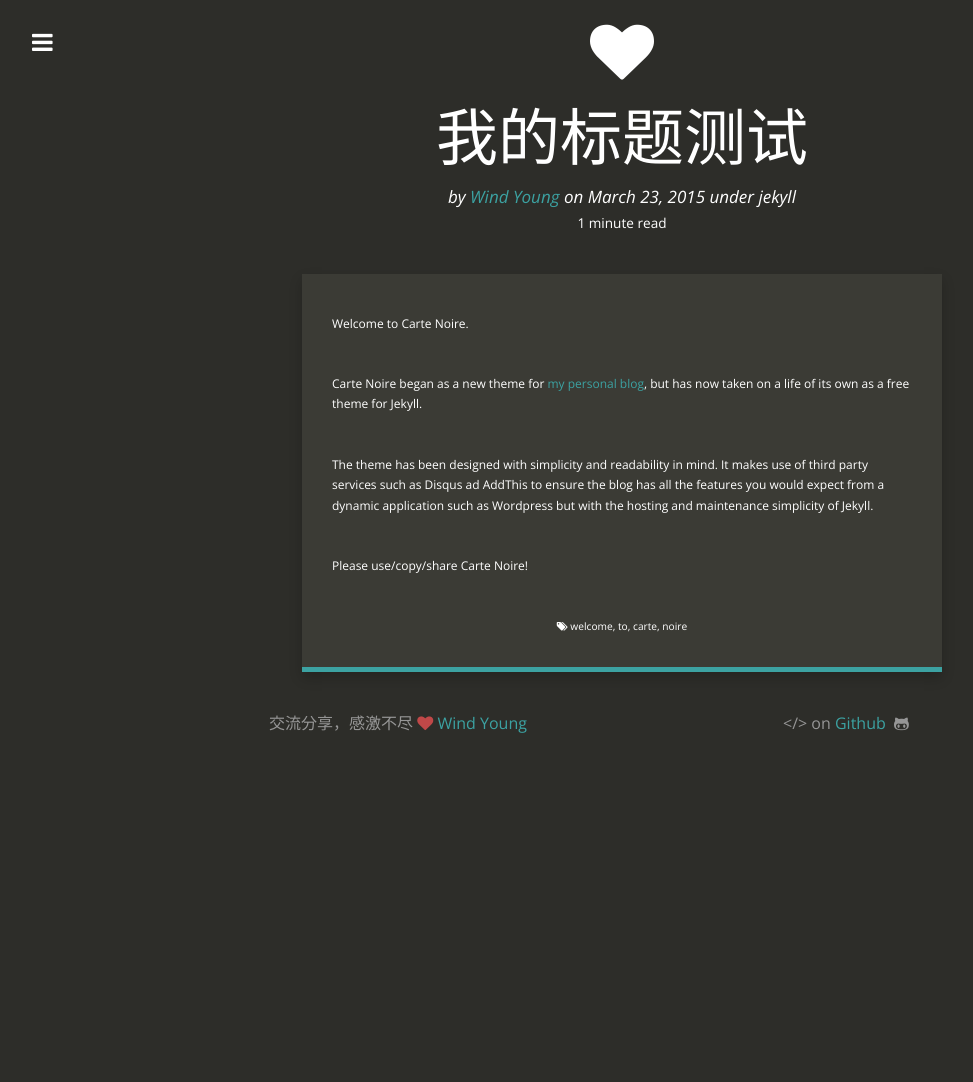
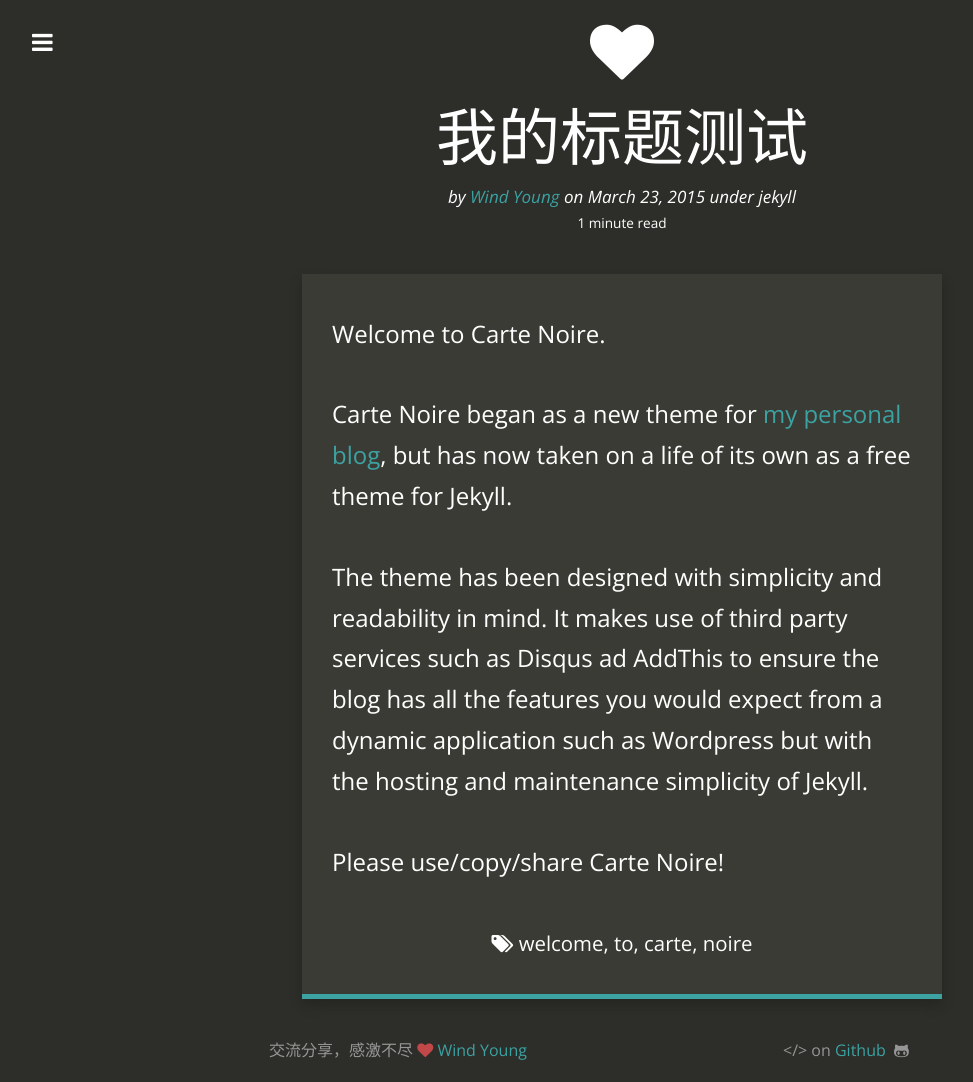
Before and after one commit to wind3110991/wind3110991.github.io, a Jekyll site: the page built from _posts/2015-03-23-test-01.md, in a window 1280 px wide. Shown: the whole page, without its empty margins (18-991 px from the left). Built offline with Jekyll 4.4.1, drawn with Linux system fonts in a browser that asks for light colours; nearby versions of some CDN libraries; before the commit the page ends 900 px from its top, so only the background shows below that.

Commit message:
Update style.scss

```diff
--- a/css/style.scss
+++ b/css/style.scss
@@ -302,7 +302,7 @@ ul {
 
  	.articles {
 		text-align: center;
-		font-size: 14px;
+		font-size: 20px;
 
  		h2 {
 			margin-bottom: 30px;
@@ -560,7 +560,7 @@ ul {
 		}
 
  		.content {
-			font-size: 12px;
+			font-size: 18px;
 			line-height: 170%;
 			padding-left: 15px;
 			padding-right: 15px;
@@ -568,7 +568,7 @@ ul {
 			padding-bottom: 10px;
 
  			@media (min-width: $screen-sm-min) {
-
+				font-size: 24px;
 				padding-left: 30px;
 				padding-right: 30px;
 				padding-top: 40px;
```
Lines whose indentation alone changed are shown as unchanged.
